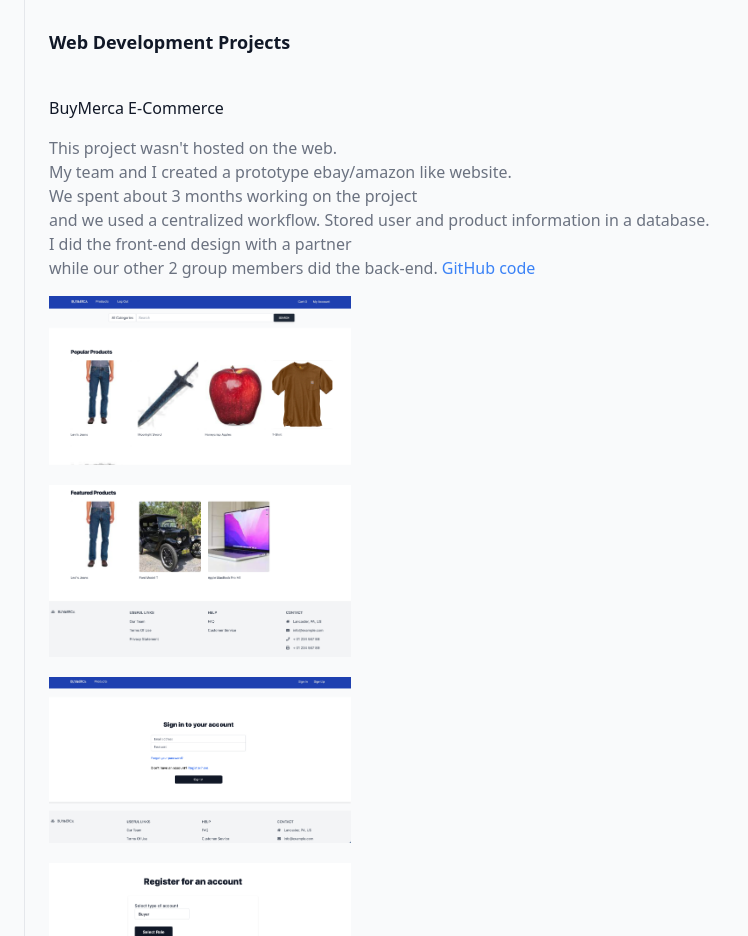
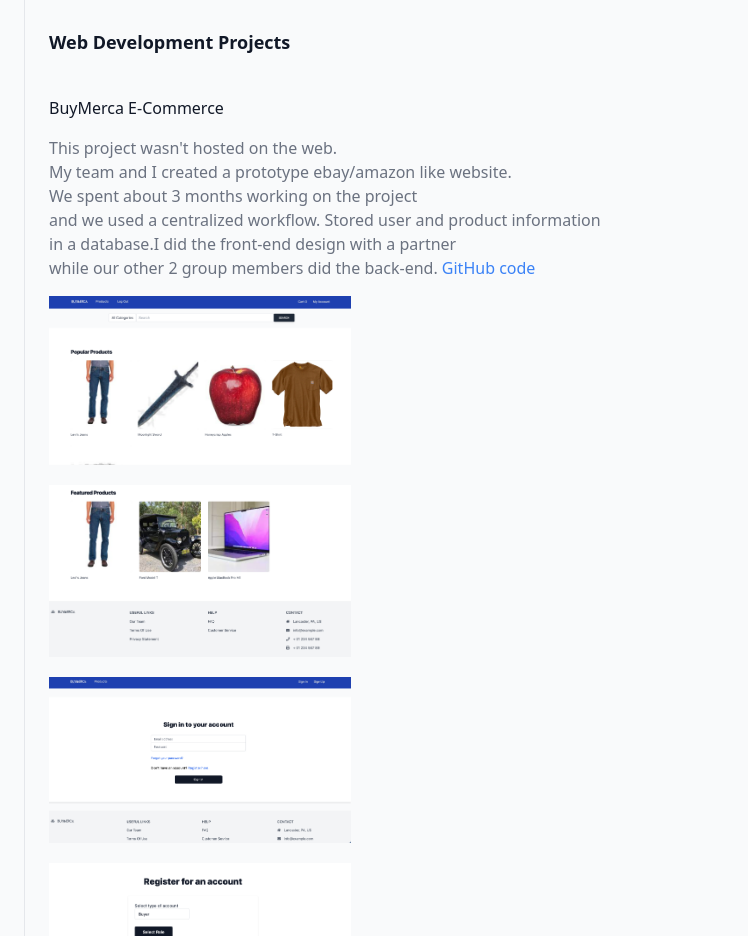
Before and after one commit to michaelbaker117/michaelbaker117.github.io, a plain HTML site: page projects.html in a window 1280 px wide. Shown: the part 820-1756 px from the top of the page, without its empty margins (0-748 px from the left). Drawn offline with nearby package versions, Linux system fonts and the light colour scheme.

Commit message:
Update projects.html

```diff
--- a/projects.html
+++ b/projects.html
@@ -62,7 +62,7 @@
                             <div>
                                 <p class="mb-4 text-base font-normal text-gray-900 dark:text-gray-700">BuyMerca E-Commerce</p>
                                 <p class="mb-4 text-base font-normal text-gray-500 dark:text-gray-400">This project wasn't hosted on the web.<br>My team and I created a prototype ebay/amazon like website.<br>We spent about 3 months working on the project<br>and we used a centralized workflow.
-                                     Stored user and product information in a database.<br>I did the front-end design with a partner<br>while our other 2 group members did the back-end.
+                                     Stored user and product information<br>in a database.I did the front-end design with a partner<br>while our other 2 group members did the back-end.
                                 <a class="mb-4 text-base font-normal text-blue-500 dark:text-blue-400" href="https://github.com/jpochetedmead/Ecommerce-Project">GitHub code</a>
                                 </p>
                             </div>
@@ -92,7 +92,7 @@
                         <ul>
                             <div>
                                 <p class="mb-4 text-base font-normal text-gray-900 dark:text-gray-700">Golden Oldies Elderly Care</p>
-                                <p class="mb-4 text-base font-normal text-gray-500 dark:text-gray-400">This project wasn't hosted on the web. My team and I created a prototype elderly care website.<br>We included the ability to
+                                <p class="mb-4 text-base font-normal text-gray-500 dark:text-gray-400">This project wasn't hosted on the web.<br>My team and I created a prototype elderly care website.<br>We included the ability to
                                     register/login for patients, caregivers,<br>doctors, supervisors, family members, and admins.<br>Stored user information in a database. I did the front-end<br>design while my other 2 group members did the back-end.
                                 <a class="mb-4 text-base font-normal text-blue-500 dark:text-blue-400" href="https://github.com/troyalfelt/goldenoldies">GitHub code</a>
                                 </p>
```
